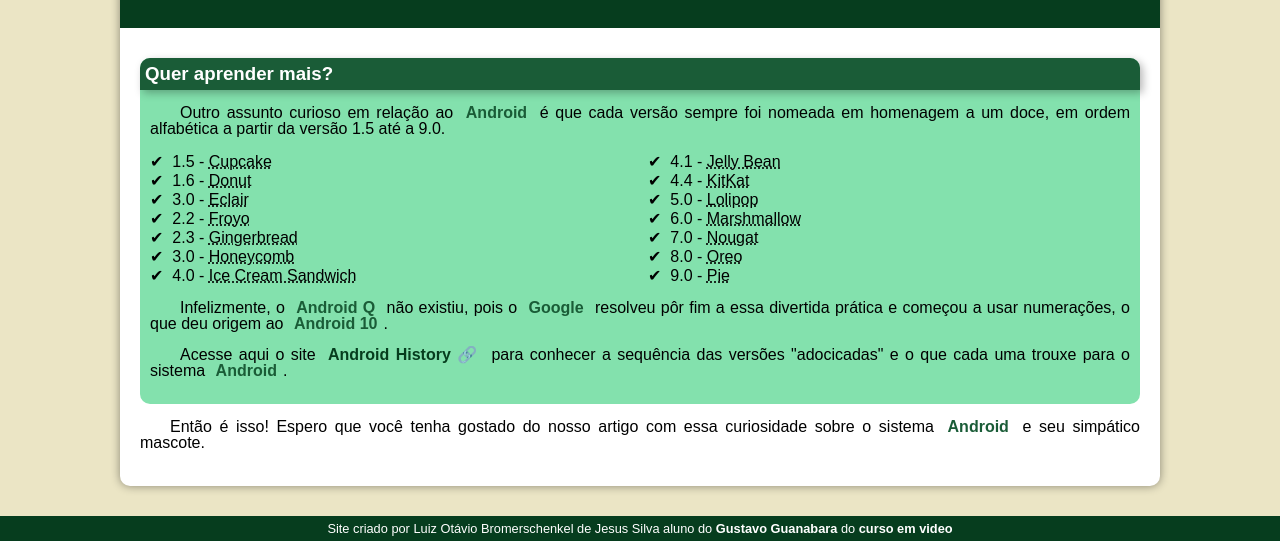
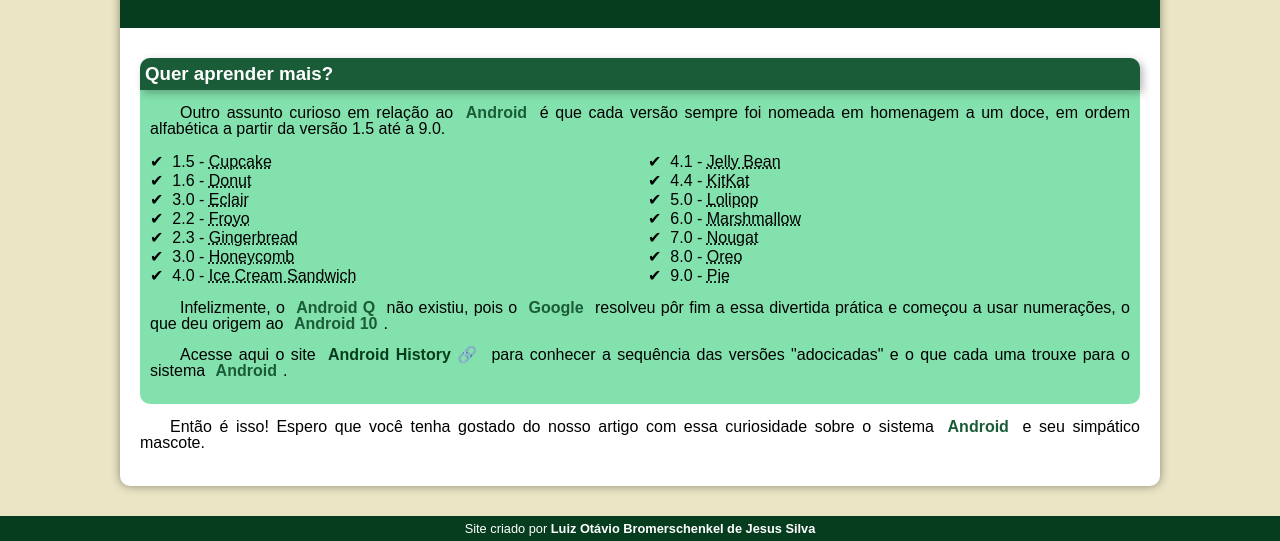
Before and after one commit to luizotaviobromerschenkel/projeto-android, a plain HTML site: page index.html in a window 1280 px wide. Shown: the part 2169-2710 px from the top of the page. Drawn offline with Linux system fonts and the light colour scheme.

Commit message:
Atualizei o footer do projeto-android

```diff
--- a/index.html
+++ b/index.html
@@ -135,7 +135,7 @@
         </article>
     </main>
     <footer>
-        <p>Site criado por Luiz Otávio Bromerschenkel de Jesus Silva aluno do <a href="https://gustavoguanabara.github.io/" target="_blank">Gustavo Guanabara</a> do <a href="https://www.youtube.com/cursoemvideo" target="_blank">curso em video</a></p>
+        <p>Site criado por <a href="https://github.com/luizotaviobromerschenkel">Luiz Otávio Bromerschenkel de Jesus Silva</a></p>
     </footer>
 </body>
 
```
